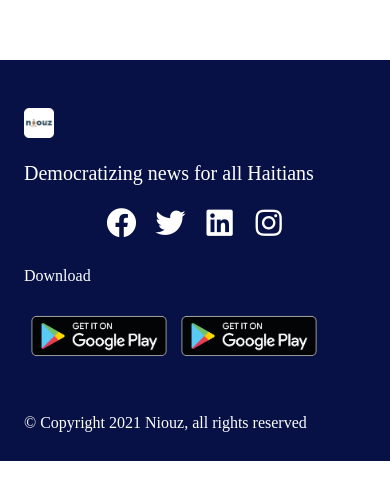
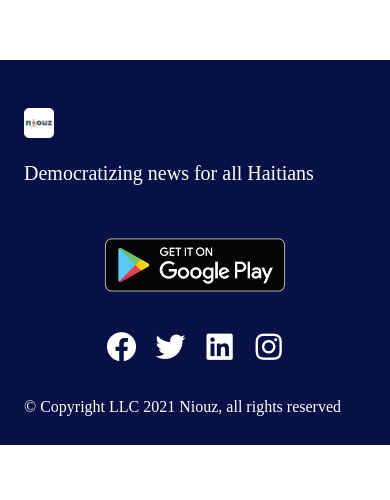
Before and after one commit to Niouz/testinglandingpage, a Next.js app: page / in a window 390 px wide. Shown: the part 330-830 px from the top of the page. Built offline with nearby package versions, Linux system fonts and the light colour scheme.

Commit message:
Add files via upload

```diff
--- a/components/Layout.js
+++ b/components/Layout.js
@@ -14,7 +14,9 @@ const Layout = () => (
       PlayStoreLink="https://niouzapp.com/"
     />
     <Footer />
-     <NewFooter logo = "hero-logo.png" appStore="google-play-icon.png" playStore="google-play-icon.png" />
+      <NewFooter logo = "hero-logo.png"
+      playStore="google-play-icon.png"
+     />
   </>
 );
 
--- a/components/NewFooter.js
+++ b/components/NewFooter.js
@@ -1,6 +1,6 @@
 import styles from "../styles/Footer.module.css";
 
-const NewFooter = ( {logo, appStore, playStore, facebook, twitter, instagram} ) => {
+const NewFooter = ( {logo, playStore, facebook, twitter, instagram} ) => {
 
     return(
 
@@ -11,6 +11,12 @@ const NewFooter = ( {logo, appStore, playStore, facebook, twitter, instagram} )
                 <p>Democratizing news for all Haitians</p>
             </div>
 
+            <div className={styles.download}>
+                    <div>
+                    <a><img src={playStore} /></a>
+                    </div>
+            </div>
+
             <div className={styles.media}>
                     <a><i className="fab fa-facebook"></i></a>
                     <a><i className="fab fa-twitter"></i></a>
@@ -18,16 +24,8 @@ const NewFooter = ( {logo, appStore, playStore, facebook, twitter, instagram} )
                     <a><i className="fab fa-instagram"></i></a>
             </div>
 
-            <div className={styles.download}>
-                <p> Download </p>
-                    <div>
-                    <a><img src={appStore} /></a>
-                    <a><img src={playStore} /></a>
-                    </div>
-            </div>
-
             <div className={styles.copyright}>
-                <p>© Copyright { new Date().getFullYear()} Niouz, all rights reserved</p>
+                <p>© Copyright LLC { new Date().getFullYear()} Niouz, all rights reserved</p>
             </div>
         </footer>
 
--- a/styles/Footer.module.css
+++ b/styles/Footer.module.css
@@ -43,8 +43,8 @@
     .media a i {
         width: 45px;
     }
-/*
-    .media a:nth-last-of-type(3) {
+
+    /* .media a:nth-last-of-type(3) {
         color: #2985cd;
     }
 
@@ -61,9 +61,9 @@
     } */
 
     .download {
-        padding: 0.5rem 0rem;
+        /* padding: 0.5rem 0rem; */
         display: flex;
-        flex-direction: column;
+        justify-content: center;
     }
 
     .download div {
@@ -72,7 +72,7 @@
     }
 
     .download img {
-        width: 150px;
+        width: 200px;
     }
 
     .copyright {
```
